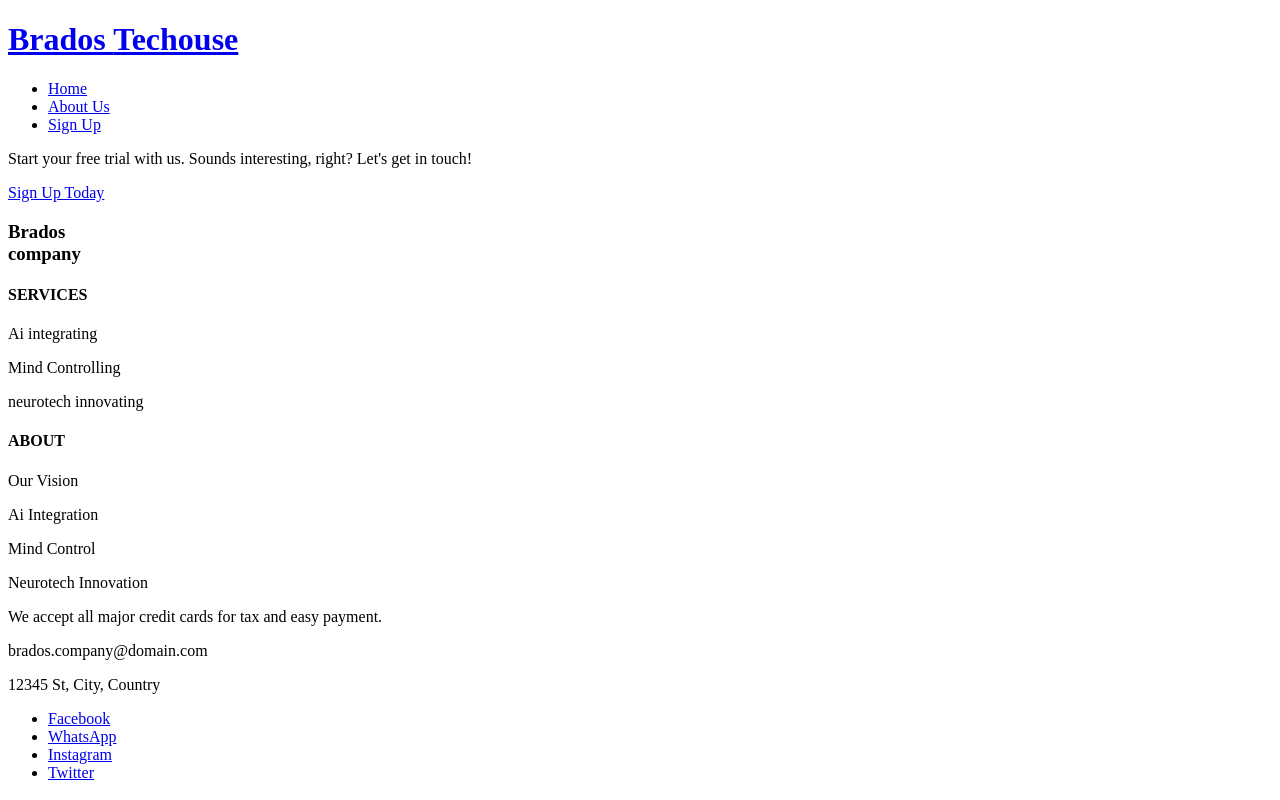
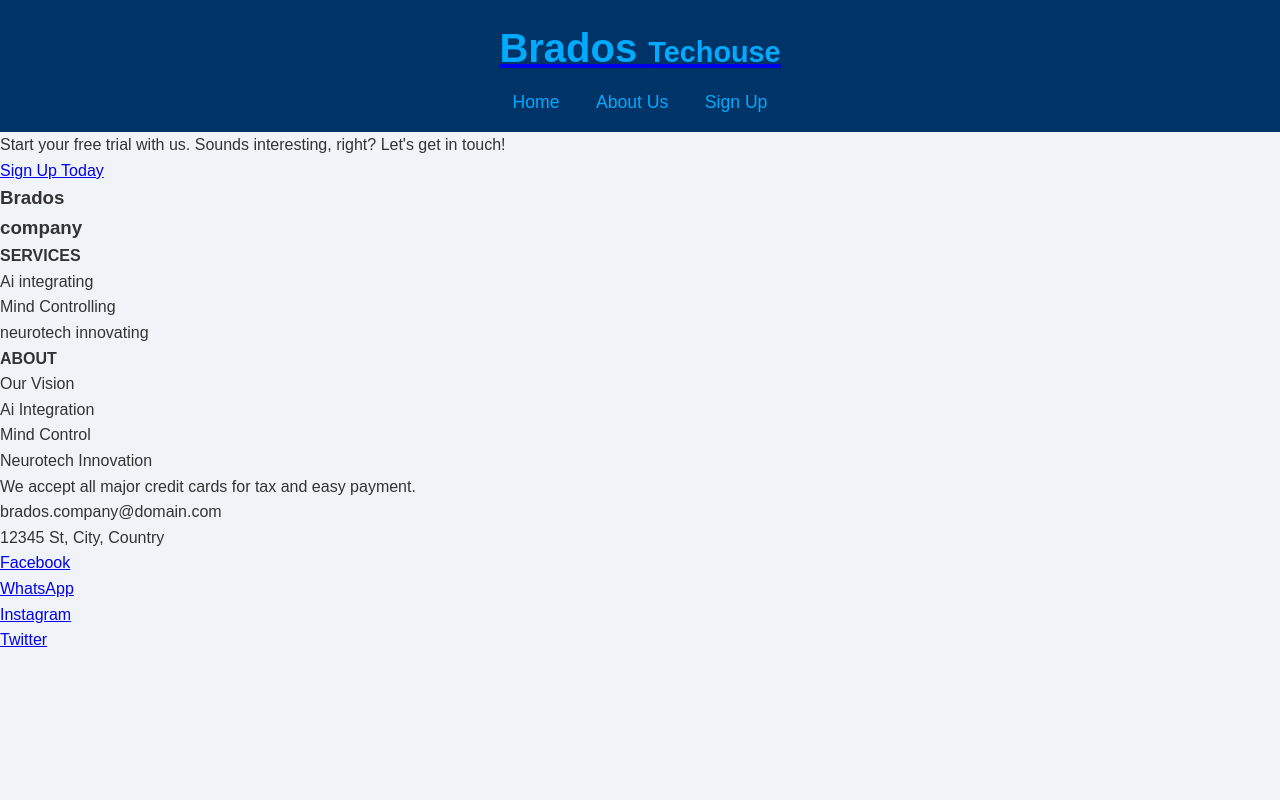
Before and after one commit to Paula2416/EzurilaTech, a plain HTML site: page sign up.html in a window 1280 px wide. Drawn offline with Linux system fonts and the light colour scheme.

Commit message:
add a header style in the css to modify the look of the navigation bar

```diff
--- a/css/style.css
+++ b/css/style.css
@@ -0,0 +1,64 @@
+* {
+    margin: 0;
+    padding: 0;
+    box-sizing: border-box;
+    font-family: Arial, sans-serif;
+}
+
+body {
+    background-color: #f0f4f8;
+    color: #333;
+    line-height: 1.6;
+}* {
+    margin: 0;
+    padding: 0;
+    box-sizing: border-box;
+    font-family: Arial, sans-serif;
+}
+
+/* General body styles */
+body {
+    background-color: #f0f4f8;
+    color: #333;
+    line-height: 1.6;
+}
+  /* Header styles */
+  header {
+    background-color: #003366;
+    color: #fff;
+    padding: 1rem 0;
+}
+
+.logo {
+    text-align: center;
+    font-size: 2.5rem;
+    color: #00aaff;
+}
+
+.logo span {
+    font-size: 1.8rem;
+}
+
+header nav {
+    text-align: center;
+    margin-top: 0.5rem;
+}
+
+header nav .nav-list {
+    list-style: none;
+    padding: 0;
+}
+header nav .nav-list li {
+  display: inline;
+    margin: 0 1rem;
+}
+
+header nav .nav-list a {
+    text-decoration: none;
+    color: #00aaff;
+    font-size: 1.1rem;
+}
+
+header nav .nav-list a:hover {
+    color: #fff;
+}
```
Also changed, not shown: index.html (+1 -73 lines).
